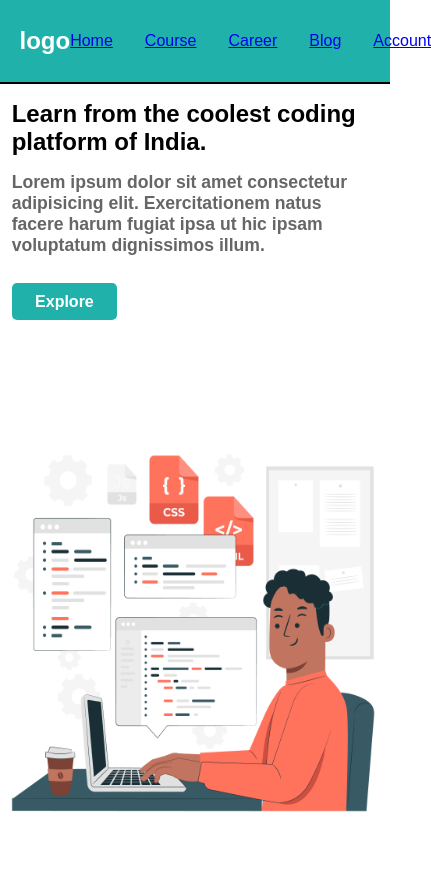
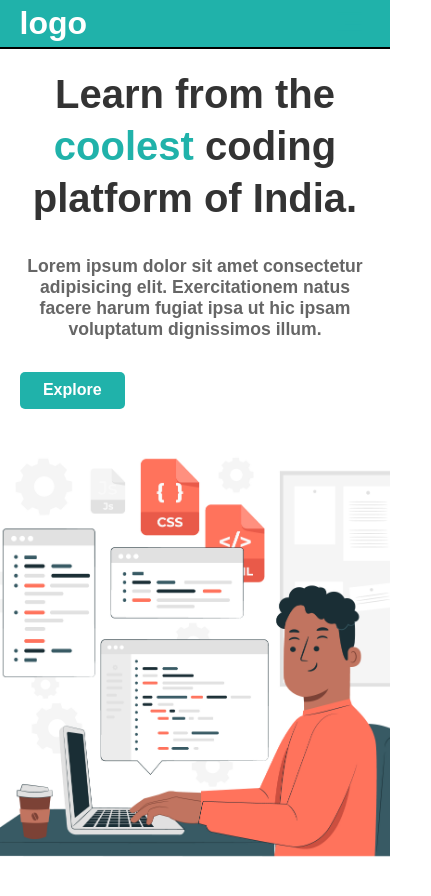
Before and after one commit to DevPintu/resposive-web-landing-page, a plain HTML site: page index.html in a window 390 px wide. Shown: the whole page, 431 px wide, since content can reach past the window. Before the commit the page ends 848 px from the top, so only its background shows below. Drawn offline with nearby package versions, Linux system fonts and the light colour scheme; a script that the page names is missing.

Commit message:
Update style.css

```diff
--- a/style.css
+++ b/style.css
@@ -1,151 +1,263 @@
-*{
+/* Variables for colors and fonts */
+:root {
+  --primary-color: lightseagreen;
+  --primary-color-hover: #16a085;
+  --text-color: #333;
+  --text-muted: #666;
+  --bg-color: #fff;
+  --font-family: Arial, Helvetica, sans-serif;
+}
+
+* {
   margin: 0;
   padding: 0;
   box-sizing: border-box;
-    font-family: Arial, Helvetica, sans-serif;
+  font-family: var(--font-family);
 }
 
-.main{
+body {
+  background: var(--bg-color);
+  color: var(--text-color);
+}
+
+.main {
   height: 100vh;
   width: 100%;
-    position: relative;
+  display: flex;
+  flex-direction: column;
 }
-.nav{
+
+/* NAVIGATION */
+.nav {
   height: 10vh;
-    /* widthvh:vh 100%; */
-    background: #fff;
+  background: var(--bg-color);
   border-bottom: 2px solid black;
   display: flex;
   align-items: center;
   justify-content: space-between;
   padding: 0 3vw;
+  position: relative;
+  z-index: 1000;
 }
- .nav-part2{
+
+.logo {
+  font-size: 3rem;
+  font-weight: 900;
+  color: var(--primary-color);
+}
+
+.nav-part2 {
   display: flex;
   align-items: center;
   gap: 2rem;
 }
-.nav h2{
-    font-size: 3rem;
-    font-weight: 1000;
+
+.nav-link {
+  font-size: 1.2rem;
+  color: var(--text-color);
+  text-decoration: none;
+  font-weight: 600;
+  transition: color 0.3s ease;
 }
-.nav h4{
-    font-size: 1.2rem;
+
+.nav-link:hover,
+.nav-link:focus {
+  color: var(--primary-color);
+  outline: none;
 }
-.nav i{
-    font-size: 1.2rem;
-    font-weight: 800;
-    display: none;
-}
-.nav button{
+
+.sign-in-btn {
   font-size: 1rem;
   padding: 0.8vw 1vw;
-    background: lightseagreen;
+  background: var(--primary-color);
   color: #fff;
   border: none;
   border-radius: 5px;
   font-weight: 700;
-}
-.container{
-    height: calc(100% - 100px);
-    width: 100%;
-    display: flex;
-    position: relative;
-    /* background: burlywood; */
-}
-.left{
-    height: 100%;
-    width: 60%;
-     /* background: cornflowerblue;  */
-    padding: 4vw 3vw;
+  cursor: pointer;
+  transition: background-color 0.3s ease;
 }
 
-.left h1{
+.sign-in-btn:hover,
+.sign-in-btn:focus {
+  background-color: var(--primary-color-hover);
+  outline: none;
+}
+
+.menu-toggle {
+  background: none;
+  border: none;
+  color: var(--primary-color);
+  font-size: 2rem;
+  cursor: pointer;
+  display: none;
+  padding: 0.3rem;
+}
+
+.menu-toggle:focus {
+  outline: 2px solid var(--primary-color);
+  outline-offset: 2px;
+}
+
+/* CONTAINER */
+.container {
+  flex: 1;
+  display: flex;
+  height: calc(100% - 10vh);
+}
+
+.left {
+  width: 60%;
+  padding: 4vw 3vw;
+  display: flex;
+  flex-direction: column;
+  justify-content: center;
+}
+
+.left h2 {
   font-size: 3.2rem;
-    line-height: 5vw;
+  line-height: 1.2;
+  margin-bottom: 1rem;
 }
-.left h1 span{
-    color: lightseagreen;
+
+.left h2 span {
+  color: var(--primary-color);
 }
-.left p{
+
+.left p {
   font-size: 1.2rem;
-    font-weight: 800;
-    color: #666;
-    width: 90%;
-    margin-top: 5vw;
-    margin-bottom: 5vw;
+  font-weight: 600;
+  color: var(--text-muted);
+  max-width: 90%;
+  margin-bottom: 3rem;
 }
-.container button{
+
+.explore-btn {
   font-size: 1.2rem;
   padding: 1.2vw 2.2vw;
-    margin: 2vw 0vw;
-    background: lightseagreen;
+  background: var(--primary-color);
   color: #fff;
   border: none;
   border-radius: 5px;
   font-weight: 700;
+  cursor: pointer;
+  width: max-content;
+  transition: background-color 0.3s ease;
 }
-.right{
-    height: 100%;
+
+.explore-btn:hover,
+.explore-btn:focus {
+  background-color: var(--primary-color-hover);
+  outline: none;
+}
+
+.right {
   width: 40%;
+}
 
-}
-.right img{
+.right img {
   height: 100%;
   width: 100%;
+  object-fit: cover;
+  border-radius: 8px;
 }
 
-/* media Query for code or website resposive */
+/* MEDIA QUERIES */
+@media (max-width: 900px) {
+  .container {
+    flex-direction: column;
+    height: auto;
+  }
 
-@media (max-width:600px) {
-    .nav{
-        background: lightseagreen;
+  .left {
+    width: 100%;
+    padding: 3vw 5vw;
+    text-align: center;
+  }
+
+  .left h2 {
+    font-size: 2.5rem;
+  }
+
+  .left p {
+    max-width: 100%;
+    margin: 1rem auto 2rem;
+  }
+
+  .right {
+    width: 100%;
+    height: 50vh;
+  }
+}
+
+@media (max-width: 600px) {
+  .nav {
+    background: var(--primary-color);
     color: #fff;
     padding: 0 5vw;
     height: 10vh;
   }
-    .nav h2{
+
+  .logo {
+    color: #fff;
     font-size: 2rem;
   }
-    .nav h4{
-        font-size: 2rem;
+
+  .nav-part2 {
     display: none;
-    }
-    .nav i{
-        display: block;
-        font-size: 2rem;
-    }
-    .nav button{
-        display: none;
-    }
-    .container{
-        height: calc(100% - 10vh);
+    position: absolute;
+    top: 10vh;
+    left: 0;
+    width: 100%;
+    background: var(--primary-color);
     flex-direction: column;
-    }
-    .left{
-        width: 100%;
-        height: 45vh;
-    }
-    .left h1{
-        font-size: 2.5rem;
-        line-height: 6vw;
-    }
-    .left p{
-        font-size: 1.1rem;
-        width: 90vw;
-        margin-top: 4vw ;
-        margin-bottom: 5vw;
-    }
-    .container button{
-        padding: 2.5vw 6vw;
-        font-size: 1rem ;
-        border-radius: 5px;
-        font-weight: 600;
+    align-items: center;
+    gap: 1.5rem;
+    padding: 1rem 0;
   }
 
-    .right{
+  .nav-part2.show {
+    display: flex;
+  }
+
+  .nav-link {
+    font-size: 1.8rem;
+    color: #fff;
+  }
+
+  .sign-in-btn {
+    display: block;
+    padding: 1rem 3rem;
+    font-size: 1.2rem;
+  }
+
+  .menu-toggle {
+    display: block;
+  }
+
+  .left {
+    height: 45vh;
+    padding: 3vw 5vw;
+  }
+
+  .left h2 {
+    font-size: 2.5rem;
+    line-height: 1.3;
+  }
+
+  .left p {
+    font-size: 1.1rem;
+    margin: 1rem auto 2rem;
+    max-width: 90vw;
+  }
+
+  .explore-btn {
+    padding: 2.5vw 6vw;
+    font-size: 1rem;
+  }
+
+  .right {
     width: 100%;
     height: 55vh;
   }
-
 }
```
Lines whose indentation alone changed are shown as unchanged.
